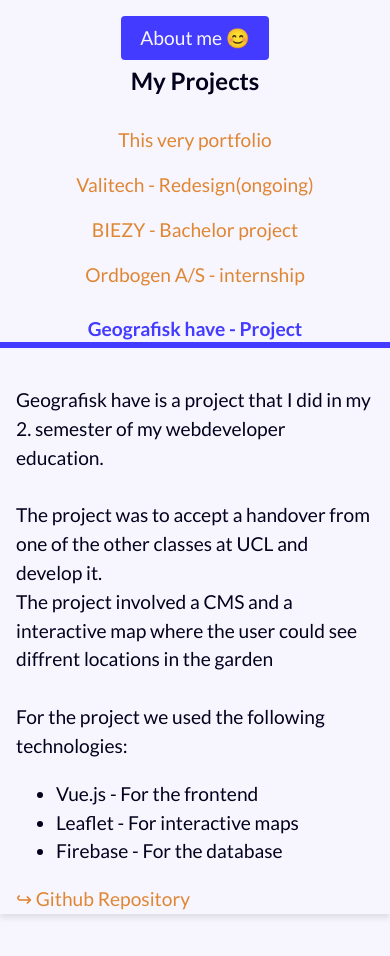
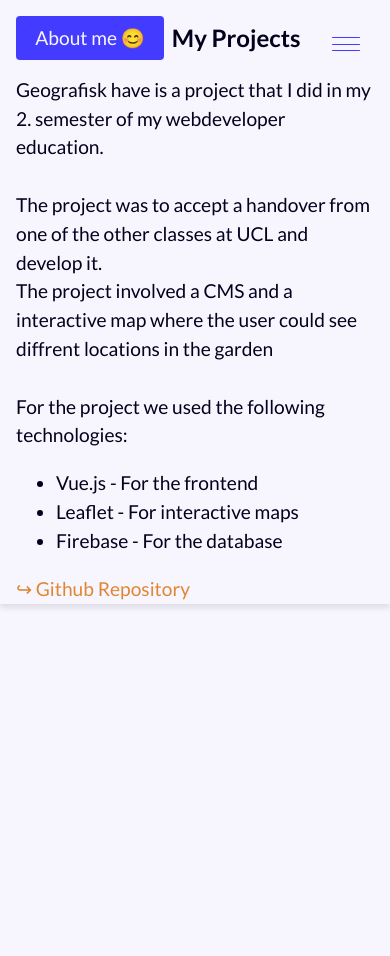
Before and after one commit to jacobjuhl2021/portfolio, a React (Vite) app: page /portfolio/projects in a window 390 px wide. Shown: the top 956 px of the page. After the commit the page ends 844 px from the top, so only its background shows below. Built offline with nearby package versions, Linux system fonts and the light colour scheme.

Commit message:
updated mobile

```diff
--- a/package.json
+++ b/package.json
@@ -27,6 +27,6 @@
     "eslint-plugin-react-refresh": "^0.4.19",
     "gh-pages": "^6.3.0",
     "globals": "^16.0.0",
-    "vite": "^6.3.0"
+    "vite": "^6.3.5"
   }
 }
--- a/src/components/sidebar.jsx
+++ b/src/components/sidebar.jsx
@@ -1,51 +1,68 @@
-// src/components/Sidebar.js
-import React from 'react';
+import React, { useState } from 'react';
 import styles from './sidebar.module.css';
 
 export default function Sidebar({ setActiveProject, activeProject }) {
+  const [open, setOpen] = useState(false);
+
+  // Luk menu når der vælges et projekt (på mobil)
+  const handleSelect = (project) => {
+    setActiveProject(project);
+    setOpen(false);
+  };
+
   return (
     <nav className={styles.sidebar}>
-      {/* <h2>Projects</h2> */}
-      <ul>
-      <li>
+      {/* Burger menu knap */}
+      <button
+        className={styles.burger}
+        onClick={() => setOpen(!open)}
+        aria-label="Toggle menu"
+      >
+        <span className={styles.burgerBar}></span>
+        <span className={styles.burgerBar}></span>
+        <span className={styles.burgerBar}></span>
+      </button>
+      <ul className={`${styles.menu} ${open ? styles.open : ''}`}>
+        {/* Luk-knap kun på mobil */}
+        <li>
           <span
             className={`${styles.link} ${activeProject === 'Project5' ? styles.active : ''}`}
-            onClick={() => setActiveProject('Project5')}
-          >
+            onClick={() => handleSelect('Project5')} >
             This very portfolio
           </span>
         </li>
-      <li>
+        <li>
           <span
             className={`${styles.link} ${activeProject === 'Project4' ? styles.active : ''}`}
-            onClick={() => setActiveProject('Project4')}
-          >
+            onClick={() => handleSelect('Project4')} >
             Valitech - Redesign(ongoing)
           </span>
         </li>
         <li>
           <span
             className={`${styles.link} ${activeProject === 'Project3' ? styles.active : ''}`}
-            onClick={() => setActiveProject('Project3')}
-          >
+            onClick={() => handleSelect('Project3')} >
             BIEZY - Bachelor project
           </span>
         </li>
         <li>
           <span
             className={`${styles.link} ${activeProject === 'Project2' ? styles.active : ''}`}
-            onClick={() => setActiveProject('Project2')}
-          >
+            onClick={() => handleSelect('Project2')} >
             Ordbogen A/S - internship
           </span>
         </li>
         <li>
           <span
             className={`${styles.link} ${activeProject === 'Project1' ? styles.active : ''}`}
-            onClick={() => setActiveProject('Project1')}
-          >
+            onClick={() => handleSelect('Project1')} >
             Geografisk have - Project
           </span>
+        </li>
+        <li>
+          <button onClick={() => setOpen(false)} aria-label="Luk menu" type="button">
+            &times;
+          </button>
         </li>
       </ul>
     </nav>
--- a/src/components/sidebar.module.css
+++ b/src/components/sidebar.module.css
@@ -47,7 +47,6 @@
   padding-bottom: 10px;
 }
 
-
 .active::after {
   content: '';
   position: absolute;
@@ -57,22 +56,96 @@
   height: 6px;
   background-color: var(--primary);
   transform: scaleX(0.5);
+}
+.burger {
+  display: none;
+  flex-direction: column;
+  justify-content: center;
+  align-items: center;
+  width: 40px;
+  height: 40px;
+  background: none;
+  border: none;
+  cursor: pointer;
+  margin-bottom: 1rem;
+  z-index: 1001;
+}
 
+.burgerBar {
+  width: 28px;
+  height: 4px;
+  background: var(--primary);
+  margin: 3px 0;
+  border-radius: 2px;
+  transition: 0.3s;
+}
+
+/* Menu styles for mobile */
+.menu {
+  transition: 0.3s ease;
+  overflow: hidden;
+}
+.closeBtnLi {
+  display: none;
+}
+.closeBtn {
+  display: none;
 }
 
 @media (max-width: 768px) {
+  .burger {
+    display: flex;
+    position: fixed;
+    top: 1.5rem;
+    right: 1.5rem;
+    margin-bottom: 0;
 
+  }
   .sidebar {
-    height: auto;
-    padding: 1rem;
-    border-left: none;
+    position: static;
+    height: 0;
+    min-height: 0;
+    border: none;
+    padding: 0;
+    margin: 0;
+    display: flex; /* Eller flex hvis du har brug for det til burger-knappen */
+    width: 0;
+    overflow: visible;
+    background: none;
+
   }
-
-  .sidebar ul {
-    width: 100%;
+  .menu {
+    max-height: 0;
+    opacity: 0;
+    pointer-events: none;
+    flex-direction: column;
+    background: var(--text);
+    width: 100vw; /* Dækker hele viewporten */
+    height: 100vh; /* Dækker hele viewporten */
+    padding: 0;
+    margin: 0;
+    border-radius: 0;
+    box-shadow: none;
+    position: fixed; /* Fast placeret over alt */
+    top: 0;
+    left: 0;
+    z-index: 2000; /* Højere end alt andet */
+    display: flex;
+    justify-content: center;
+    align-items: center;
+    padding-top: 3rem;
   }
-
-  .link {
-    font-size: 1.2em;
+  .open {
+    max-height: 100vh;
+    opacity: 1;
+    pointer-events: auto;
+    transition: max-height 0.3s ease, opacity 0.3s;
+  }
+  .menu li button {
+    background: none;
+    border: none;
+    font-size: 2rem;
+    cursor: pointer;
+    color: var(--primary);
   }
 }
--- a/src/views/about.jsx
+++ b/src/views/about.jsx
@@ -63,18 +63,13 @@ export default function About() {
               </ul>
 
               <div>
-                <p> Checkout my previous projects:</p>
+                <p> Click here to see what i have previously made:</p>
                 <Link to="/projects" className="button">Projects📖</Link>
               </div>
 
             </div>
             <img src={cvImage} alt="Jacob Juhl CV" className={styles.cvImage} />
           </div>
-
-
-
       </section>
-
-
     );
   }
--- a/src/views/projects.jsx
+++ b/src/views/projects.jsx
@@ -49,14 +49,12 @@ export default function Projects() {
       <h2>My Projects</h2>
     </div>
 
+    <Sidebar setActiveProject={setActiveProject} activeProject={activeProject} />
+
     <div className={styles.container}>
-        <div className={styles.navContainer}>
-          {/* Pass both setActiveProject and activeProject to Sidebar */}
-          <Sidebar setActiveProject={setActiveProject} activeProject={activeProject} />
-        </div>
-
+      {/* Fjern navContainer helt */}
       <div className={styles.contentContainer}>
-          {renderActiveProject()} {/* Render det aktive projekt */}
+        {renderActiveProject()}
       </div>
     </div>
   </>
--- a/src/views/projects.module.css
+++ b/src/views/projects.module.css
@@ -16,28 +16,18 @@
     width: 20vw;
     height: 90vh;
     overflow: hidden;
-
-    /* border-color: blue;
-    border-width: 5px;
-    border-style: solid;
-    box-sizing: border-box; Sørger for, at border ikke forstørrer elementet */
 }
 .contentContainer {
     width: 80vw;
     height: 90vh;
     overflow: hidden;
-    /* border-color: brown;
-    border-width: 5px;
-    border-style: solid;
-    box-sizing: border-box; Sørger for, at border ikke ændrer bredden */
 }
 
 
 
 @media (max-width: 768px) {
-
     .pageTop {
-        flex-direction: column;
+        flex-direction: row;
         align-items: center;
         height: auto;
         padding: 1rem;
@@ -51,9 +41,18 @@
     }
 
     .navContainer {
-        width: 100%;
-        height: auto;
-        margin-bottom: 1rem;
+        display: none;
+        width: 0;
+        height: 0;
+        margin: 0;
+        padding: 0;
+    }
+    .burger {
+        display: flex;
+        position: fixed;
+        top: 1.5rem;
+        left: 1.5rem;
+        z-index: 2101;
     }
 
     .contentContainer {
```
Also changed, not shown: 1 other file (tests, documents, lock files or other folders). Lines whose indentation alone changed are shown as unchanged.
